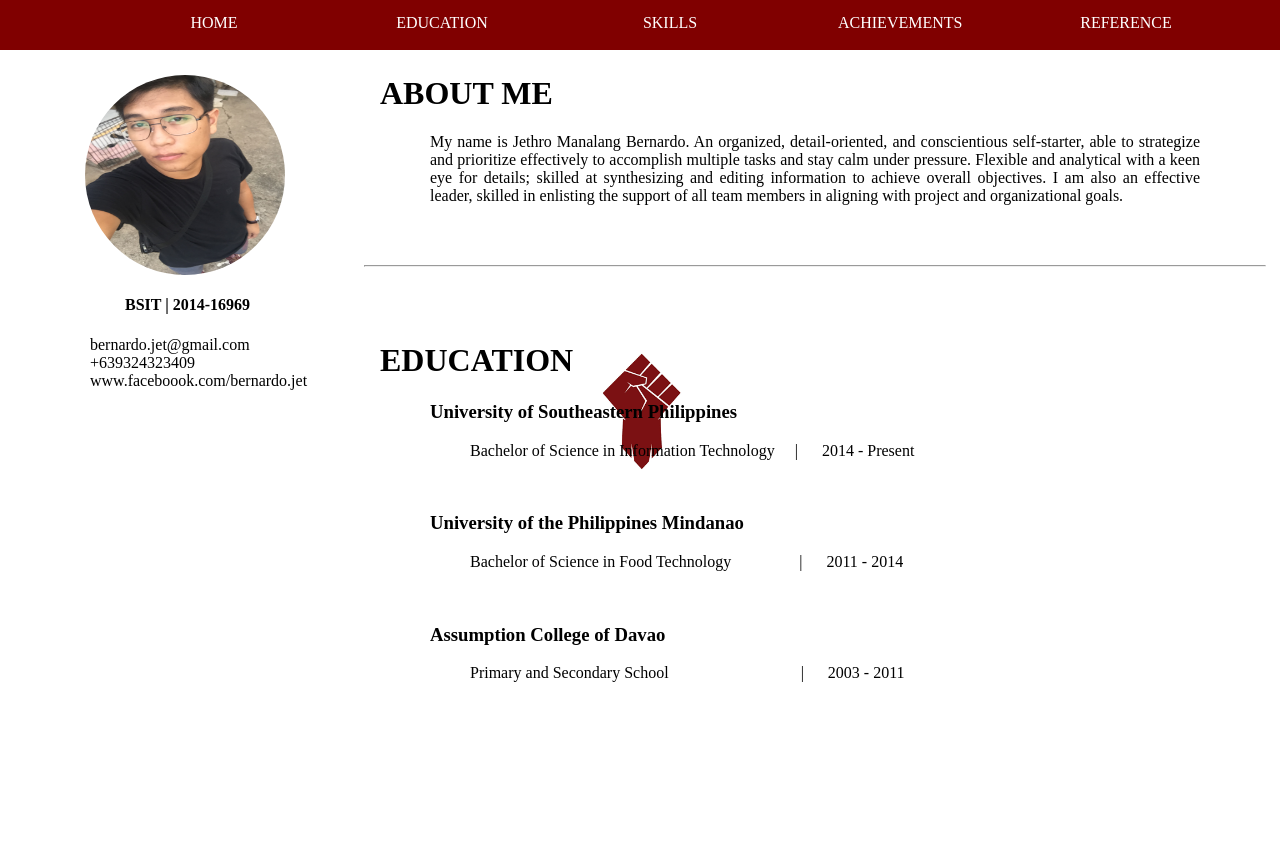
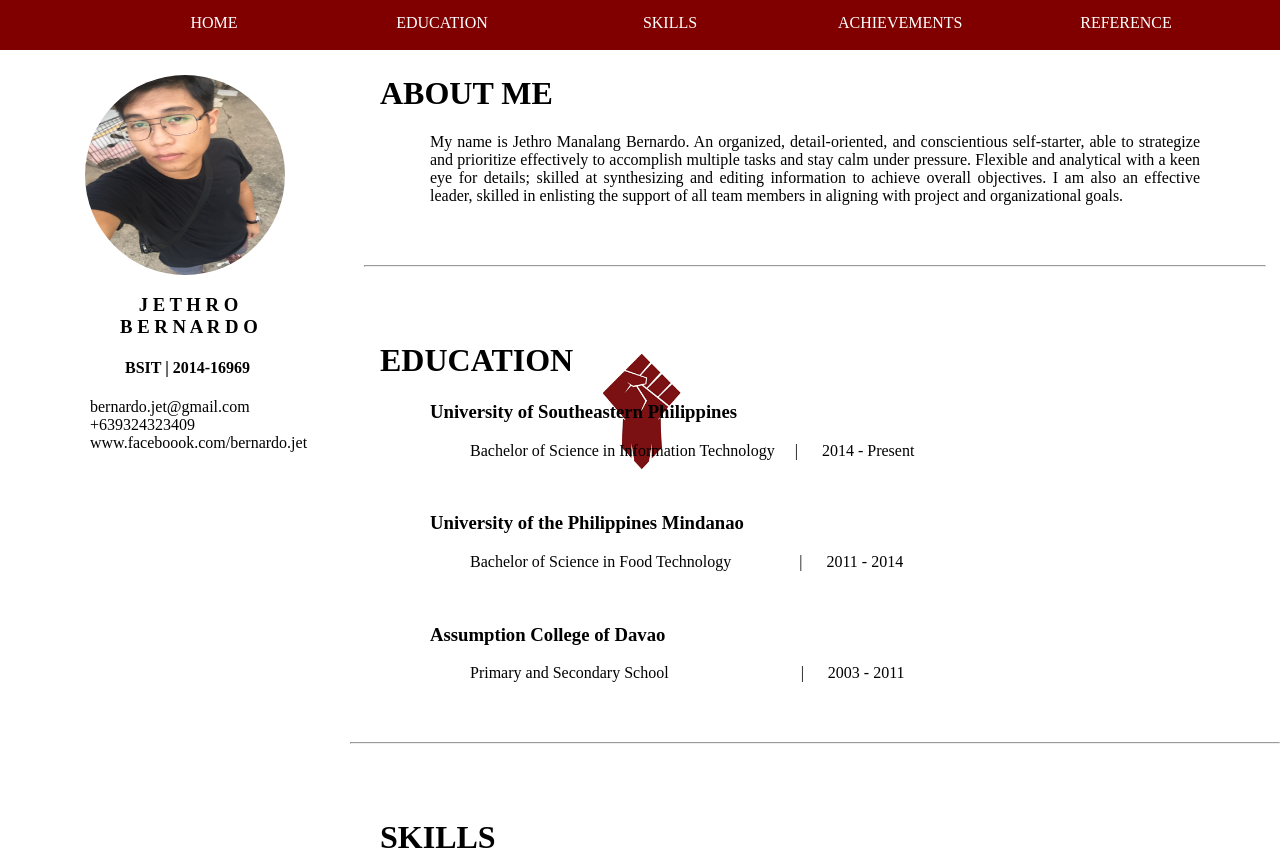
Before and after one commit to bernardojet/BERNARDO_Jethro_PersonalWebsite, a plain HTML site: page index.html in a window 1280 px wide. Before the commit the page ends 825 px from the top, so only its background shows below. Drawn offline with Linux system fonts and the light colour scheme.

Commit message:
added name on profile on the left

```diff
--- a/index.html
+++ b/index.html
@@ -47,6 +47,8 @@
 </div>
 <div id = "pic">
 <img src = "images/me.jpg"><br>
+<h3>&nbsp&nbsp&nbsp&nbspJ E T H R O<br>
+B E R N A R D O</h3>
 <h4>BSIT | 2014-16969<br></h4>
 <p>bernardo.jet@gmail.com<br>
 +639324323409<br>
@@ -72,6 +74,10 @@ with project and organizational goals.
 <p>Bachelor of Science in Food Technology &nbsp&nbsp&nbsp&nbsp&nbsp&nbsp&nbsp&nbsp&nbsp&nbsp&nbsp&nbsp&nbsp&nbsp&nbsp&nbsp| &nbsp&nbsp&nbsp&nbsp&nbsp2011 - 2014</p><br>
 <h3>Assumption College of Davao</h3>
 <p>Primary and Secondary School &nbsp&nbsp&nbsp&nbsp&nbsp&nbsp&nbsp&nbsp&nbsp&nbsp&nbsp&nbsp&nbsp&nbsp&nbsp&nbsp&nbsp&nbsp&nbsp&nbsp&nbsp&nbsp&nbsp&nbsp&nbsp&nbsp&nbsp&nbsp&nbsp&nbsp&nbsp&nbsp| &nbsp&nbsp&nbsp&nbsp&nbsp2003 - 2011</p>
+<br><br><hr>
+</div>
+<div id = "skills">
+<h1>SKILLS</h1>
 </div>
 </body>
 </html>
--- a/styles/master.css
+++ b/styles/master.css
@@ -20,6 +20,10 @@ body {
 	height: 200px;
 	width: 200px;
 	margin-left: 85px;
+}
+
+#pic h3{
+	margin-left: 120px;
 }
 #pic h4 {
 	margin-left: 125px;
@@ -63,3 +67,12 @@ body {
 #education p {
 	margin-left: 120px;
 }
+
+#skills {
+	margin-top: 75px;
+	margin-left: 350px;
+}
+
+#skills h1 {
+	margin-left: 30px;
+}
```
